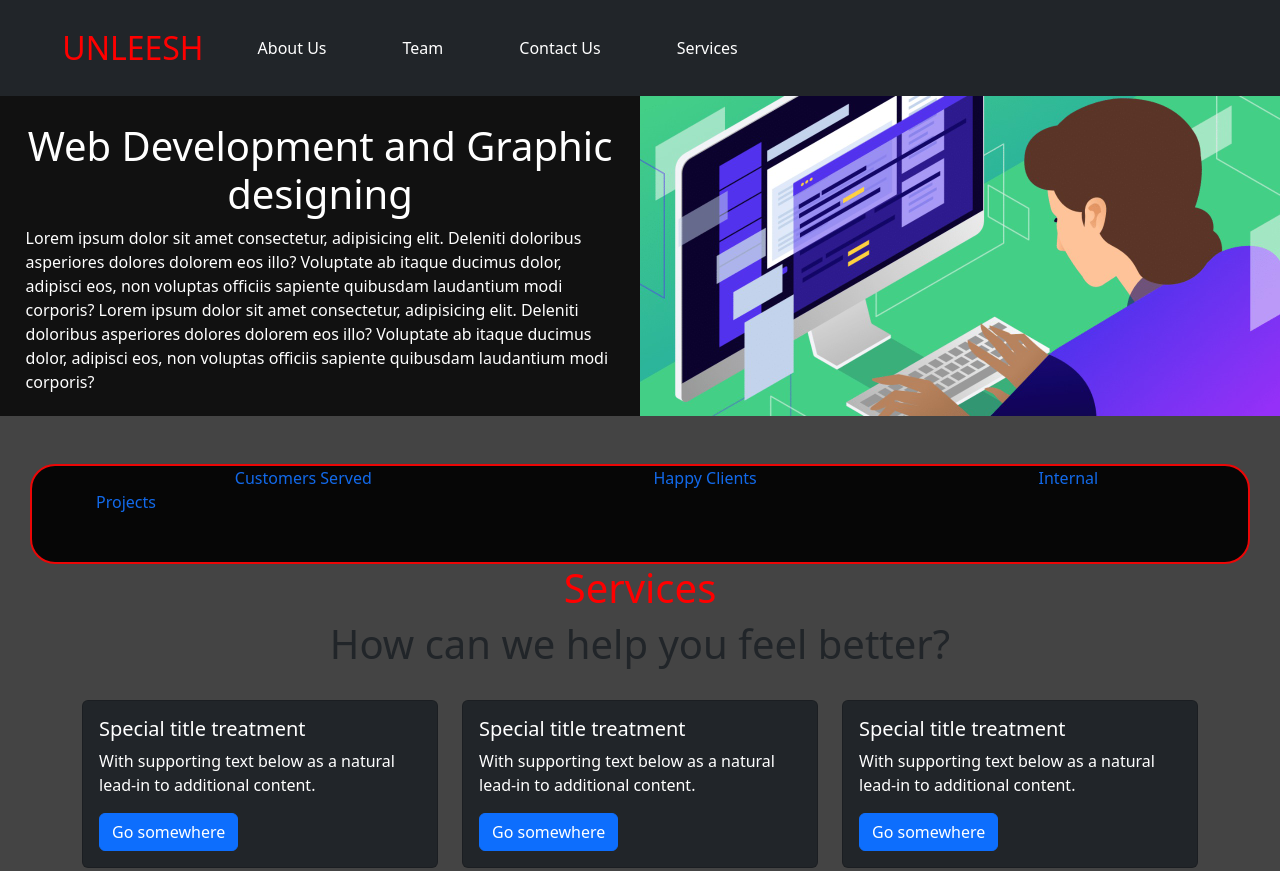
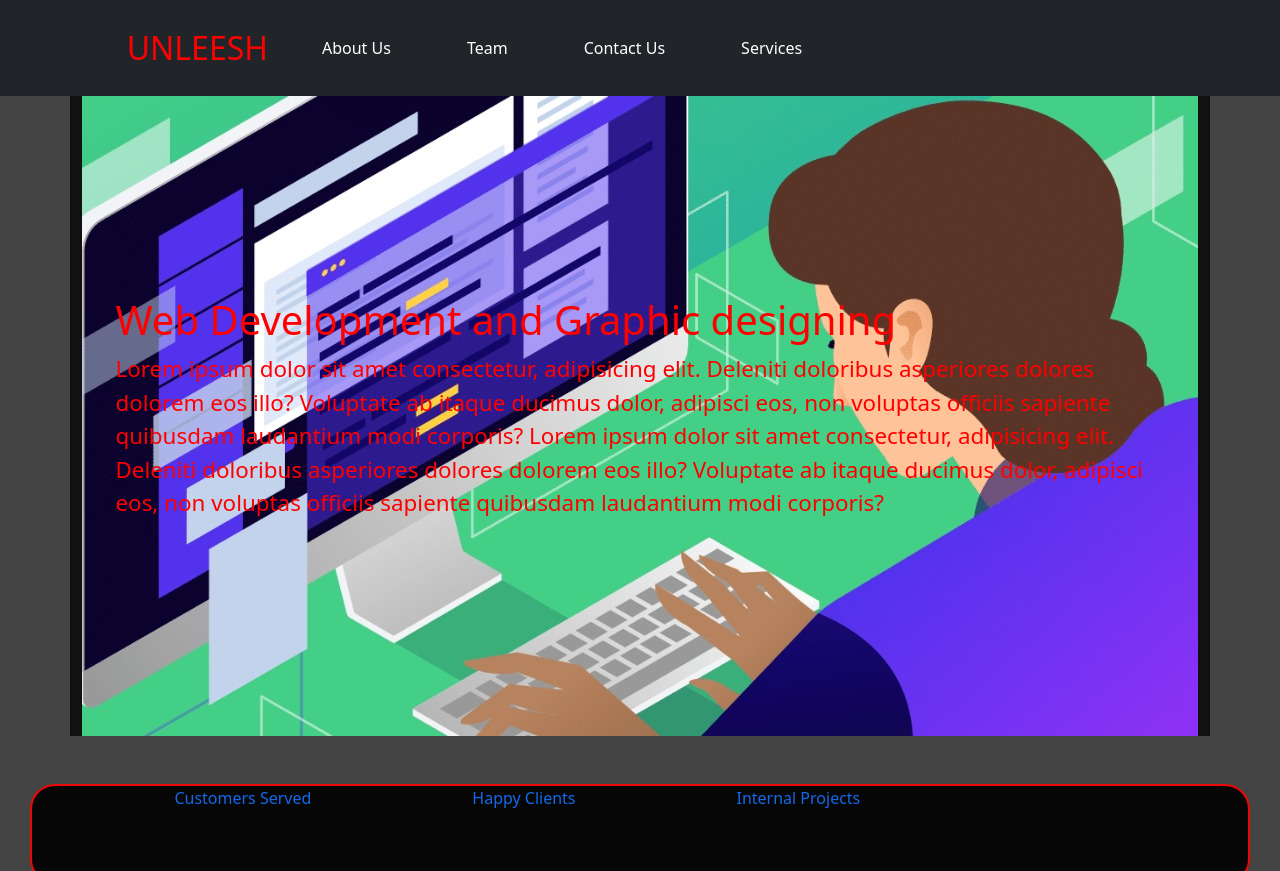
Before and after one commit to targithu/unleesh_web, a plain HTML site: page unleesh/index.html in a window 1280 px wide. Shown: the top 871 px of the page. Drawn offline with nearby package versions, Linux system fonts and the light colour scheme; a script that the page names is missing.

Commit message:
ui done mostly

```diff
--- a/unleesh/index.html
+++ b/unleesh/index.html
@@ -11,7 +11,7 @@
     </head>
     <body>
             <nav class="navbar navbar-expand-lg bg-dark">
-                <div class="container-fluid">
+                <div class="container">
                   <a class="navbar-brand py-3"  style="color:red;margin-left: 4%;">UNLEESH</a>
                   <button class="navbar-toggler" type="button" data-bs-toggle="collapse" data-bs-target="#navbarNavAltMarkup" aria-controls="navbarNavAltMarkup" aria-expanded="false" aria-label="Toggle navigation">
                     <span class="navbar-toggler-icon"></span>
@@ -26,16 +26,15 @@
                   </div>
                 </div>
               </nav>
-                <div class="second">
+                <div class="container second">
             <div class="box1">
-                <center><h1 style="color:white">Web Development and Graphic designing</h1></center>
-                <p>Lorem ipsum dolor sit amet consectetur, adipisicing elit. Deleniti doloribus asperiores dolores dolorem eos illo? Voluptate ab itaque ducimus dolor, adipisci eos, non voluptas officiis sapiente quibusdam laudantium modi corporis?
+                <center><h1 style="color:red">Web Development and Graphic designing</h1></center>
+                <p style="color:red;font-size: 1.4em;">Lorem ipsum dolor sit amet consectetur, adipisicing elit. Deleniti doloribus asperiores dolores dolorem eos illo? Voluptate ab itaque ducimus dolor, adipisci eos, non voluptas officiis sapiente quibusdam laudantium modi corporis?
                 Lorem ipsum dolor sit amet consectetur, adipisicing elit. Deleniti doloribus asperiores dolores dolorem eos illo? Voluptate ab itaque ducimus dolor, adipisci eos, non voluptas officiis sapiente quibusdam laudantium modi corporis?
             </p></div>
-            <div class="box2"><img src="image.jpeg" alt="Not loading" srcset=""></div>
         </div>
         <br><br>
-<div class="info">
+<div class="info" >
 <a href="#"> Customers Served</a>
 <a href="#">Happy Clients</a>
 <a href="#">Internal Projects</a><br>
--- a/unleesh/style.css
+++ b/unleesh/style.css
@@ -15,25 +15,28 @@ body{
     margin-left:30px;
     margin-right:30px;
   }
+.navbar-nav > a:hover{
+    color: red;
+  }
 .second{
     background-color: rgba(0, 0, 0, 0.753);
 }
 
+
 .box1{
-    padding: 2%;
-    float: left;
-    height: 20%;
-    color: white;
-    width:50%;
+    padding: 3%;
+    background-image: url('image.jpeg');
+    background-repeat: no-repeat;
+    background-position: center;
+    height: 640px;
+    display: flex;
+  flex-wrap: wrap;
+  align-content: center;
+  color: red;
+    background-attachment: fixed;
+    color: rgb(255, 255, 255);
 }
-.box2{
-    margin-top: 0%;
-    text-align: center;
-    display: flex;
-    flex-direction: column;
-    align-content: flex-end;
-    margin-left: 50%;
-}
+
 .info{
     background-color: black;
     padding-left:5%;
@@ -49,14 +52,15 @@ body{
 .info > a{
 
     text-decoration: none;
-    padding-left:10%;
-    padding-right:10%;
+    padding-left:5%;
+    padding-right:5%;
+  justify-content: space-around;
   }
 .info > a{
     text-decoration: none;
 
-    margin-left:30px;
-    margin-right:30px;
+    margin-left:24px;
+    margin-right:24px;
   }
 .identity{
     color: white;
@@ -80,3 +84,7 @@ footer{
     height: 60px;
     margin-top: -10px;
 }
+.card-body:hover{
+    background-color: white;
+    color: black;
+}
```
